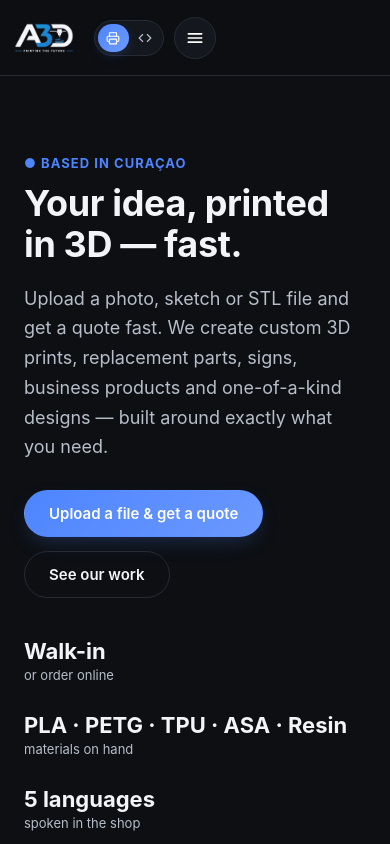
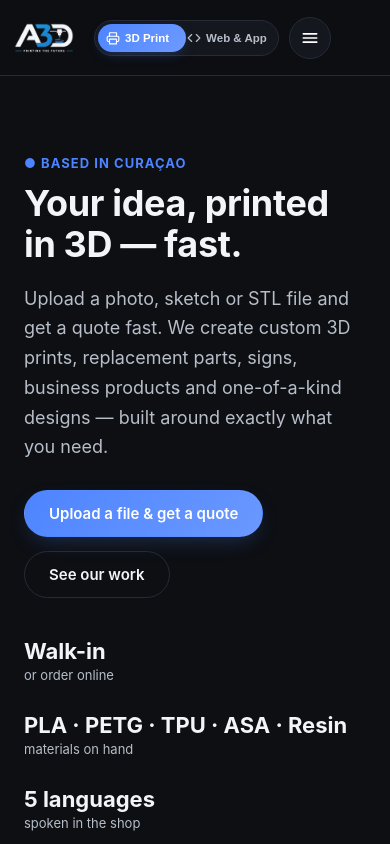
Before and after one commit to a3dprintingcw-cyber/a3d-printing-website, a plain HTML site: page index.html in a window 390 px wide. Shown: the top 844 px of the page. Drawn offline with Linux system fonts and the light colour scheme.

Commit message:
Add short mode-switch labels for mobile

```diff
--- a/index.html
+++ b/index.html
@@ -38,11 +38,11 @@
         <span class="thumb" aria-hidden="true"></span>
         <button type="button" data-mode="print" aria-pressed="true">
           <svg viewBox="0 0 24 24" fill="none" stroke="currentColor" stroke-width="2" stroke-linecap="round" stroke-linejoin="round"><path d="M6 9V3h12v6"/><path d="M6 18H4a2 2 0 0 1-2-2v-5a2 2 0 0 1 2-2h16a2 2 0 0 1 2 2v5a2 2 0 0 1-2 2h-2"/><rect x="6" y="14" width="12" height="8"/></svg>
-          <span class="label">3D Printing</span>
+          <span class="label">3D Printing</span><span class="label-short">3D Print</span>
         </button>
         <button type="button" data-mode="dev" aria-pressed="false">
           <svg viewBox="0 0 24 24" fill="none" stroke="currentColor" stroke-width="2" stroke-linecap="round" stroke-linejoin="round"><polyline points="16 18 22 12 16 6"/><polyline points="8 6 2 12 8 18"/></svg>
-          <span class="label">Web &amp; App Dev</span>
+          <span class="label">Web &amp; App Dev</span><span class="label-short">Web &amp; App</span>
         </button>
       </div>
 
```
